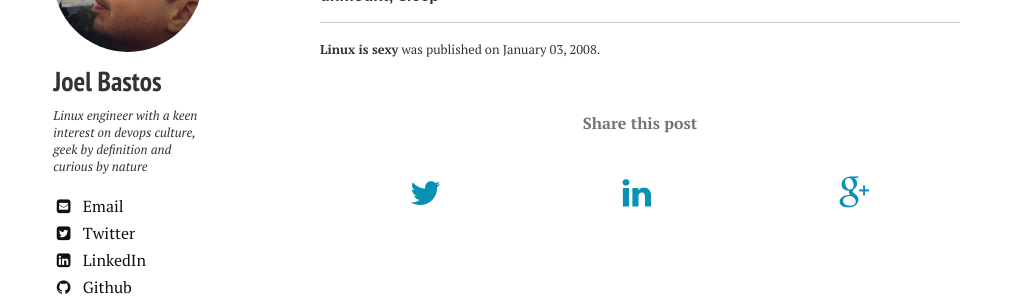
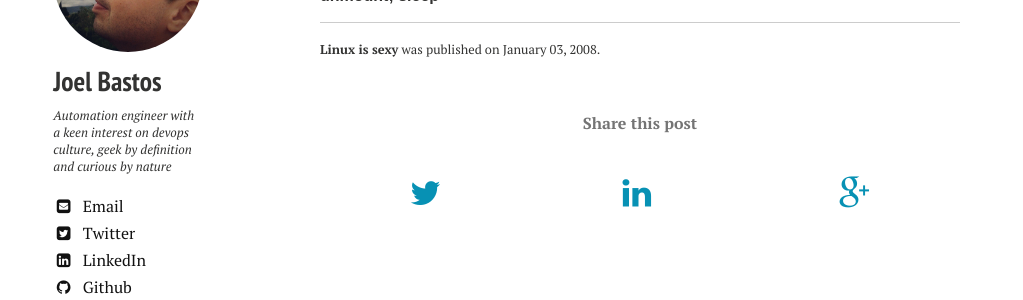
Before and after one commit to kintoandar/kintoandar.github.io, a Jekyll site: the page built from _posts/2008-01-03-linux-is-sexy.html, in a window 1280 px wide. Shown: the part 220-520 px from the top of the page, without its empty margins (0-1023 px from the left). Built offline with Jekyll 4.4.1, drawn with Linux system fonts in a browser that asks for light colours; nearby versions of some CDN libraries; comment, search, counter and statistics services are not loaded.

Commit message:
change job title on authors.yml

```diff
--- a/_data/authors.yml
+++ b/_data/authors.yml
@@ -3,7 +3,7 @@
 Joel Bastos:
   name: Joel Bastos
   avatar: bio-photo.jpg
-  bio: "Linux engineer with a keen interest on devops culture, geek by definition and curious by nature"
+  bio: "Automation engineer with a keen interest on devops culture, geek by definition and curious by nature"
   email: kintoandar[at]gmail.com
   twitter: kintoandar
   github: kintoandar
```
